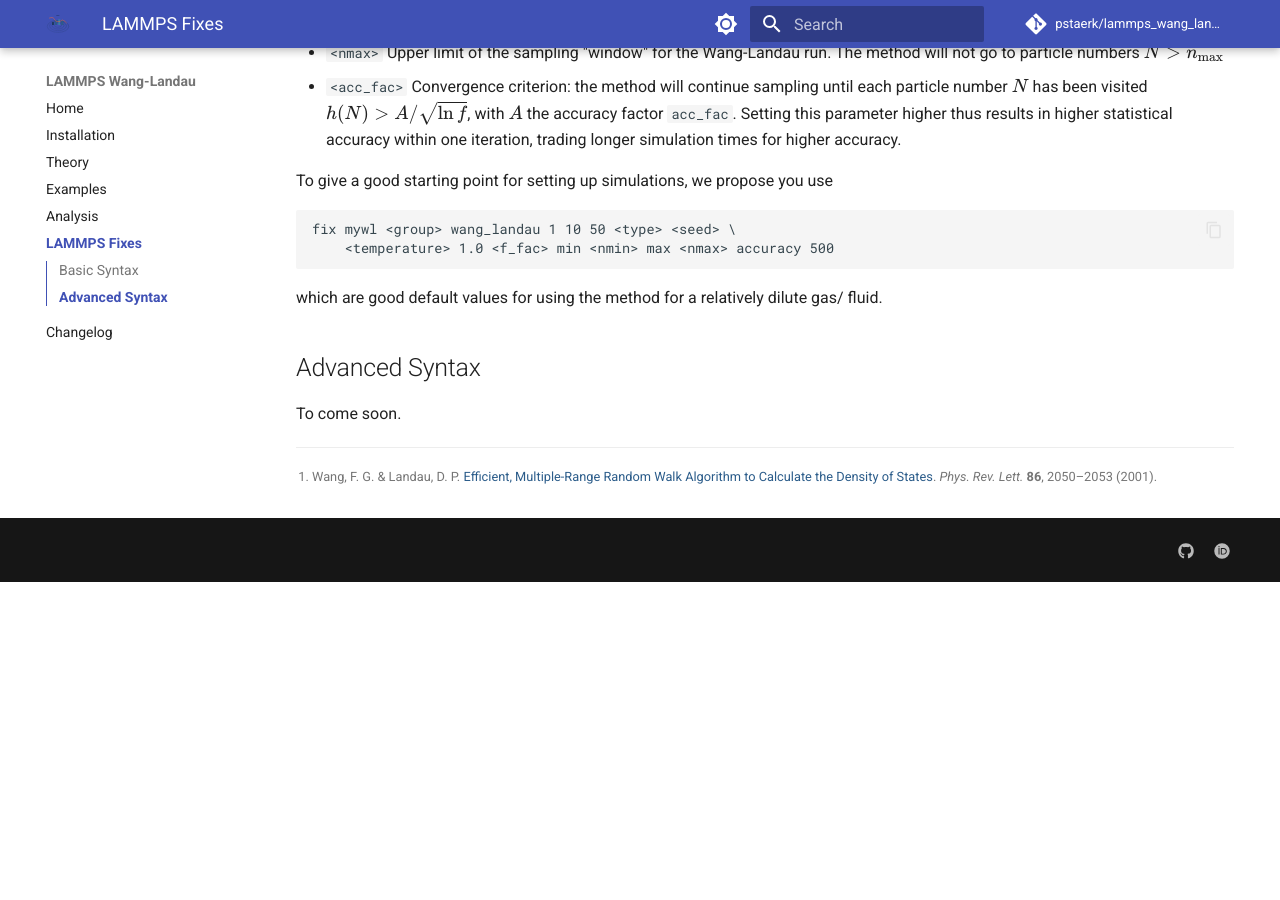
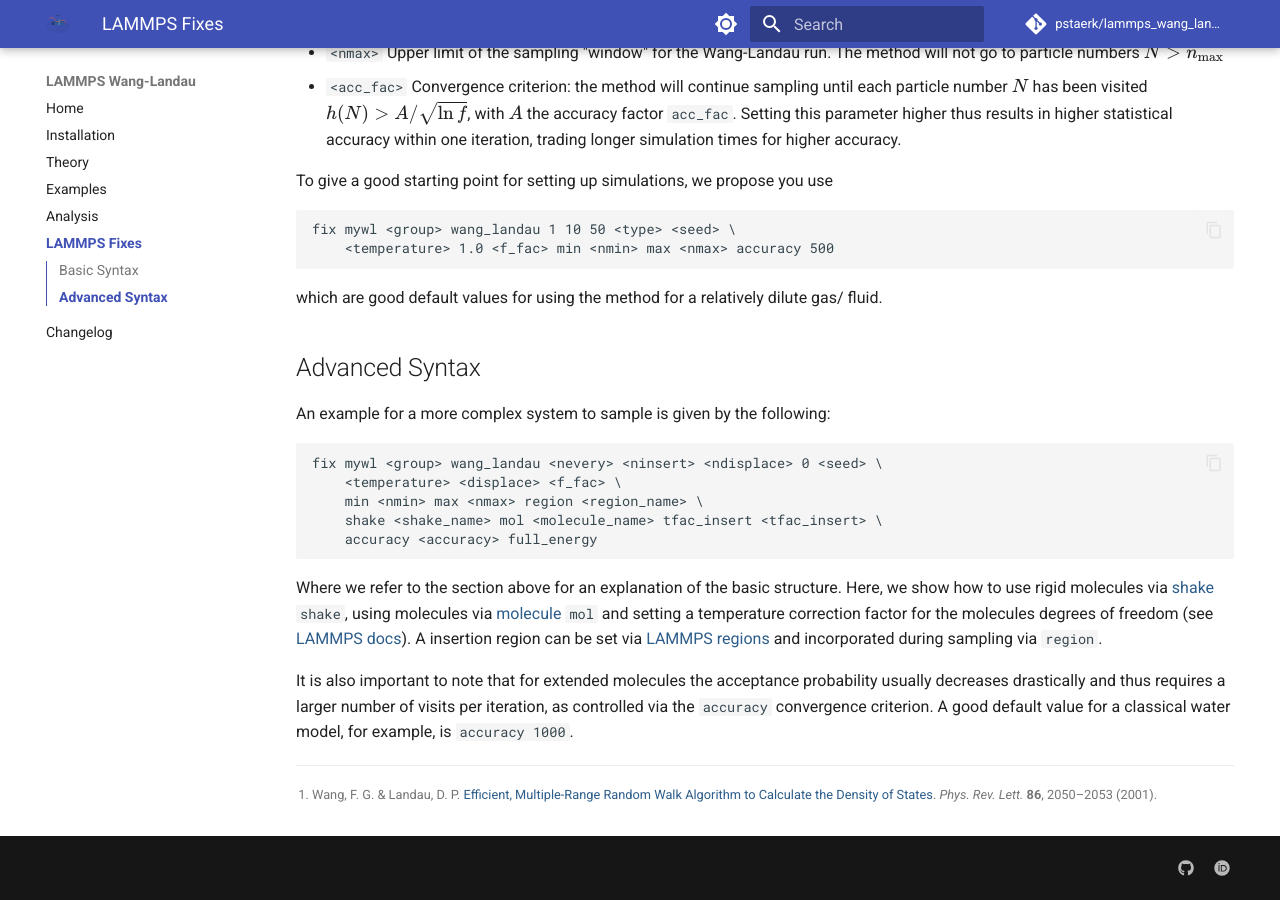
Before and after one commit to pstaerk/lammps_wang_landau, an MkDocs documentation site: the page built from docs/lammps-fixes.md, in a window 1280 px wide and 900 px high, scrolled down 983 px. Built offline with MkDocs 1.6.1 and Material for MkDocs 9.7.7, drawn with Linux system fonts in a browser that asks for light colours; comment, search, counter and statistics services are not loaded; before the commit the page ends 1565 px from its top, so only the background shows below that.

Commit message:
More advanced documentation.

````diff
--- a/docs/lammps-fixes.md
+++ b/docs/lammps-fixes.md
@@ -63,6 +63,30 @@ fluid.
 
 ## Advanced Syntax
 
-To come soon.
+An example for a more complex system to sample is given by the following:
+
+```
+fix mywl <group> wang_landau <nevery> <ninsert> <ndisplace> 0 <seed> \
+    <temperature> <displace> <f_fac> \
+    min <nmin> max <nmax> region <region_name> \
+    shake <shake_name> mol <molecule_name> tfac_insert <tfac_insert> \
+    accuracy <accuracy> full_energy
+```
+
+Where we refer to the section above for an explanation of the basic structure.
+Here, we show how to use rigid molecules via
+[shake](https://docs.lammps.org/fix_shake.html) `shake`, using molecules via
+[molecule](https://docs.lammps.org/molecule.html) `mol` and setting a
+temperature correction factor for the molecules degrees of freedom (see
+[LAMMPS docs](https://docs.lammps.org/fix_gcmc.html#description)).
+A insertion region can be set via
+[LAMMPS regions](https://docs.lammps.org/region.html) and incorporated during
+sampling via `region`.
+
+It is also important to note that for extended molecules the acceptance
+probability usually decreases drastically and thus requires a larger number of
+visits per iteration, as controlled via the `accuracy` convergence criterion.
+A good default value for a classical water model, for example, is
+`accuracy 1000`.
 
 [^1]: Wang, F. G. & Landau, D. P. [Efficient, Multiple-Range Random Walk Algorithm to Calculate the Density of States](https://doi.org/10.1103/PhysRevLett.86.2050). *Phys. Rev. Lett.* **86**, 2050–2053 (2001).
````
Also changed, not shown: README.md (+2 -2 lines).
